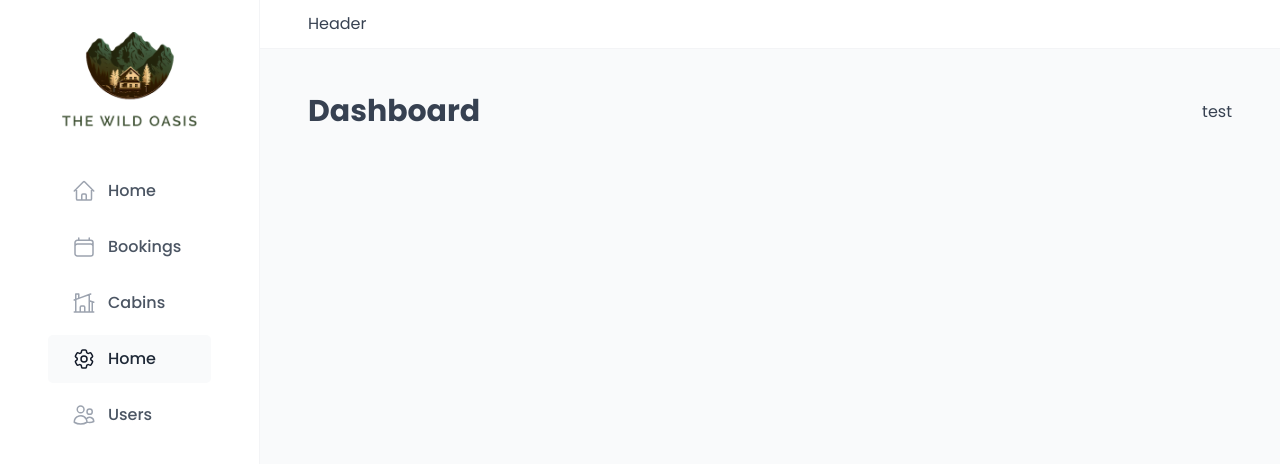
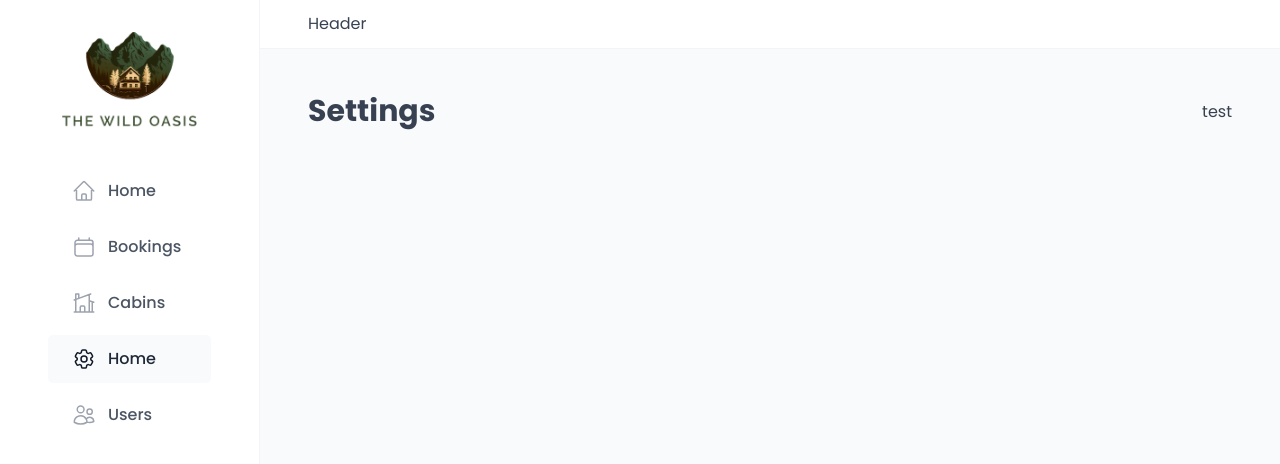
Before and after one commit to shivPosted/The-Wild-Oasis, a React (Vite) app: page /settings in a window 1280 px wide. Shown: the top 464 px of the page. Built offline with nearby package versions, Linux system fonts and the light colour scheme; no server answers; a web font is replaced by a local one.

Commit message:
structuring and using react query(tanstack query)

```diff
--- a/package.json
+++ b/package.json
@@ -11,6 +11,8 @@
   },
   "dependencies": {
     "@supabase/supabase-js": "^2.46.2",
+    "@tanstack/react-query": "^4.36.1",
+    "@tanstack/react-query-devtools": "^4.36.1",
     "react": "^18.3.1",
     "react-dom": "^18.3.1",
     "react-icons": "^5.3.0",
--- a/src/App.jsx
+++ b/src/App.jsx
@@ -1,4 +1,8 @@
 import styled, { css } from "styled-components";
+
+import { QueryClient, QueryClientProvider } from "@tanstack/react-query";
+import { ReactQueryDevtools } from "@tanstack/react-query-devtools";
+
 import {
   createBrowserRouter,
   Navigate,
@@ -14,8 +18,6 @@ import PageNotFound from "./pages/PageNotFound";
 import Login from "./pages/Login";
 import GlobalStyles from "./styles/globalStyles";
 import Users from "./pages/Users";
-import supabase from "./services/supabase";
-import { useEffect } from "react";
 
 //NOTE: using StyledApp to apply styles to main element of App component
 const StyledApp = styled.main`
@@ -23,6 +25,14 @@ const StyledApp = styled.main`
   max-width: 60%;
   margin: 0 auto;
 `;
+
+const queryClient = new QueryClient({
+  defaultOptions: {
+    queries: {
+      staleTime: 90 * 1000, //NOTE: the time after which data will be refetched
+    },
+  },
+});
 
 const router = createBrowserRouter([
   {
@@ -71,10 +81,11 @@ const router = createBrowserRouter([
 
 function App() {
   return (
-    <>
+    <QueryClientProvider client={queryClient}>
+      <ReactQueryDevtools />
       <GlobalStyles />
       <RouterProvider router={router} />
-    </>
+    </QueryClientProvider>
   );
 }
 export default App;
--- a/src/main.jsx
+++ b/src/main.jsx
@@ -1,7 +1,6 @@
 import { StrictMode } from "react";
 import { createRoot } from "react-dom/client";
 import App from "./App.jsx";
-import { RouterProvider } from "react-router-dom";
 
 createRoot(document.getElementById("root")).render(
   <StrictMode>
--- a/src/pages/Settings.jsx
+++ b/src/pages/Settings.jsx
@@ -5,7 +5,7 @@ function Settings() {
   return (
     <>
       <Row alignment="horizontal">
-        <Heading as="h1">Dashboard</Heading>
+        <Heading as="h1">Settings</Heading>
         <p>test</p>
       </Row>
     </>
--- a/src/ui/MainNav.jsx
+++ b/src/ui/MainNav.jsx
@@ -16,6 +16,7 @@ const Navlist = styled.ul`
   margin-top: 3.2rem;
 `;
 
+//NOTE: 👇 styling Navlink component from react-router using styled() function of styledcomponent
 const StyledNavLink = styled(NavLink)`
   &:link,
   &:visited {
```
Also changed, not shown: 1 other file (tests, documents, lock files or other folders).
